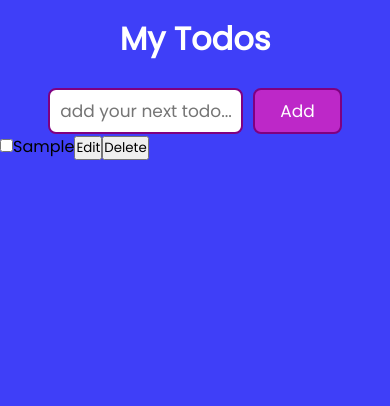
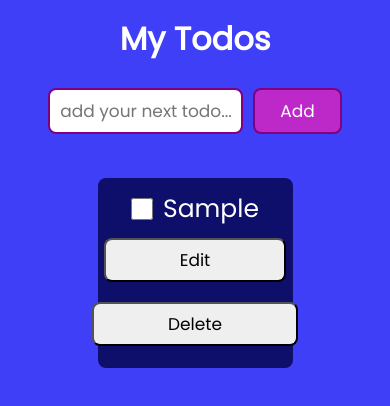
Before and after one commit to Himanshu4313/Todo-app-using-react, a React (Vite) app: page / in a window 390 px wide. Both pictures are taken after typing "Sample" into the empty fields and a click on the button "Add". Shown: the top 406 px of the page. Built offline with nearby package versions, Linux system fonts and the light colour scheme.

Commit message:
complete css and media queries for todo-app

```diff
--- a/src/Components/ToDoList/ToDoList.jsx
+++ b/src/Components/ToDoList/ToDoList.jsx
@@ -2,6 +2,7 @@ import { useContext } from "react";
 import Todo from "../Todo/Todo";
 import TodoContext from "../../Contextapi/TodoContext";
 import DispatchContextapi from "../../Contextapi/DispatchContextapi";
+import './TodoList.css';
 //todoList Component
 const TodoList = () => {
   const { list } = useContext(TodoContext);
@@ -22,6 +23,7 @@ const TodoList = () => {
 
   return (
     <>
+    <div className="todo-list-container">
       {
         list.length > 0 &&
         list.map((todo) =>
@@ -37,6 +39,8 @@ const TodoList = () => {
             onEdit={(EditText) => { onEdit(todo, EditText) }}
           />)
       }
+    </div>
+
     </>
   );
 }
--- /dev/null
+++ b/src/Components/ToDoList/TodoList.css
@@ -0,0 +1,7 @@
+.todo-list-container{
+    display: flex;
+    justify-content: center;
+    align-items: center;
+    flex-wrap: wrap;
+    margin-top: 30px;
+}
--- /dev/null
+++ b/src/Components/Todo/Todo.css
@@ -0,0 +1,43 @@
+.todo-container{
+    padding: 12px;
+    display: flex;
+    justify-content: center;
+    align-items: center;
+    flex-direction: column;
+    margin: 14px;
+    background-color: rgba(7, 7, 84, 0.854);
+    color: #ffffff;
+    width: 20vw;
+    border-radius: 8px;
+}
+#check{
+    width: 22px;
+    margin-right: 10px;
+}
+#checkbox{
+    display: flex;
+    justify-content: center;
+    align-content: center;
+}
+#todo-text-box{
+    font-size: 25px;
+}
+#editingbtn button{
+    padding: 7px 74px;
+    border-radius: 8px;
+    font-size: 17px;
+    cursor: pointer;
+    margin: 10px auto;
+}
+#deletebtn button{
+    padding: 7px 74px;
+    border-radius: 8px;
+    font-size: 17px;
+    cursor: pointer;
+    margin: 10px auto;
+}
+@media only screen and (max-width:600px){
+    .todo-container{
+        width: 50vw;
+    }
+}
--- a/src/Components/Todo/Todo.jsx
+++ b/src/Components/Todo/Todo.jsx
@@ -1,30 +1,49 @@
 import { useState } from "react";
-
+import './Todo.css';
 //Todo Component
-const Todo = ({todoData , isfinished ,  changeFinished , onDelete , onEdit}) =>{
-    const [finished , setFinished] = useState(isfinished);
-    const [isEditing , setIsEditing] = useState(false);
-    const [newTodoList , SetNewTodoList] = useState(todoData);
+const Todo = ({ todoData, isfinished, changeFinished, onDelete, onEdit }) => {
+    const [finished, setFinished] = useState(isfinished);
+    const [isEditing, setIsEditing] = useState(false);
+    const [newTodoList, SetNewTodoList] = useState(todoData);
     return (
         <>
-           <div>
+            <div className="todo-container">
+                <div id="checkbox">
                     <input type="checkbox"
-               checked ={finished}
+                        checked={finished}
                         onChange={(e) => {
                             setFinished((e.target.checked))
                             changeFinished((e.target.checked));
-               }}/>
+                        }}
+                        id="check"
+                        />
 
+
+                <div id="todo-text-box">
                     {(isEditing) ? <input type="text"
                         value={newTodoList}
                         onChange={(e) => SetNewTodoList((e.target.value))}
                     /> : todoData}
 
+
+                </div>
+
+                </div>
+
+
+                <div id="editingbtn">
+
                     <button onClick={() => {
                         setIsEditing(!isEditing);
                         onEdit(newTodoList);
                     }}> {(!isEditing) ? 'Edit' : 'Save'}</button>
+
+                </div>
+                <div id="deletebtn">
                     <button onClick={onDelete}> Delete </button>
+                </div>
+
+
             </div>
         </>
     );
```
Lines whose indentation alone changed are shown as unchanged.
